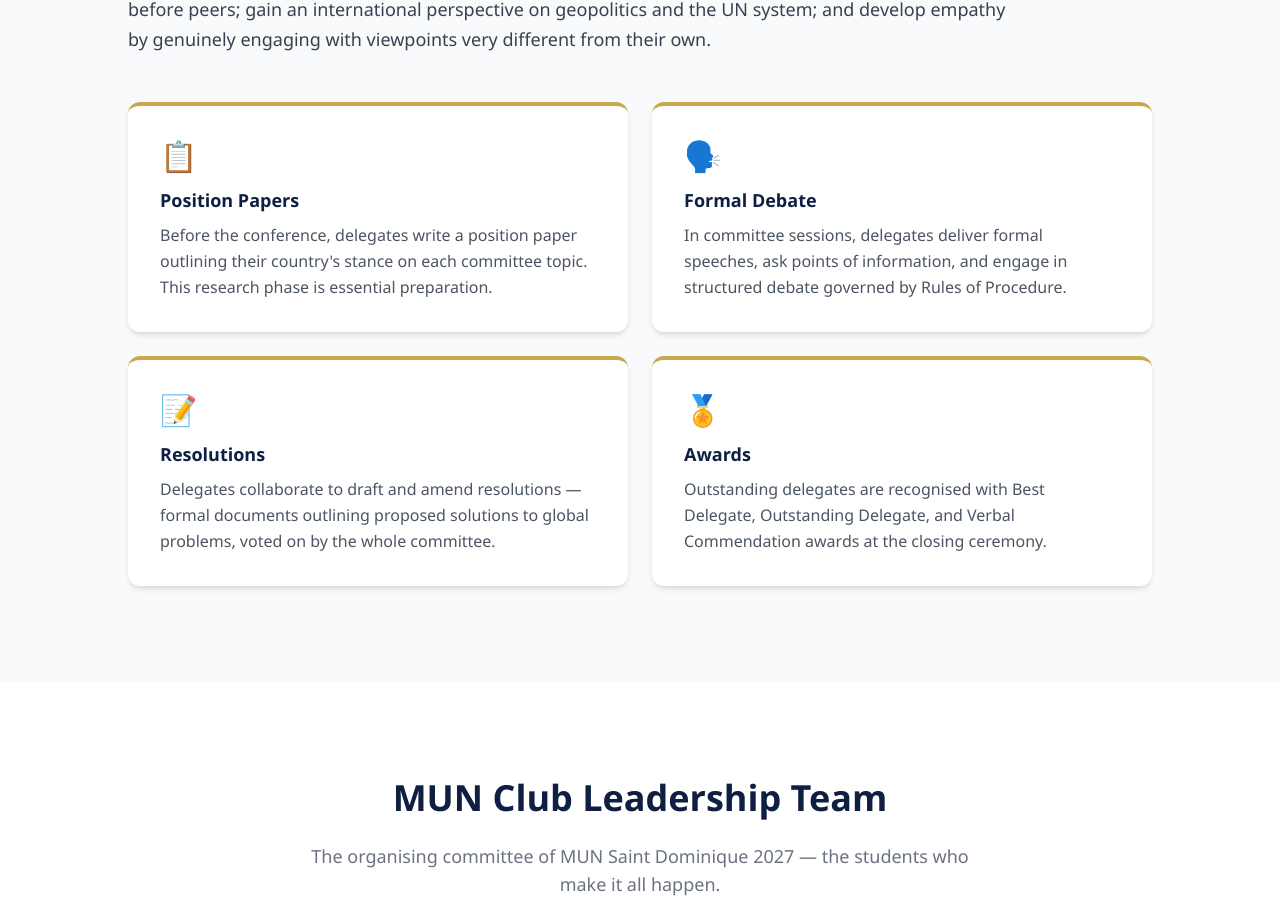
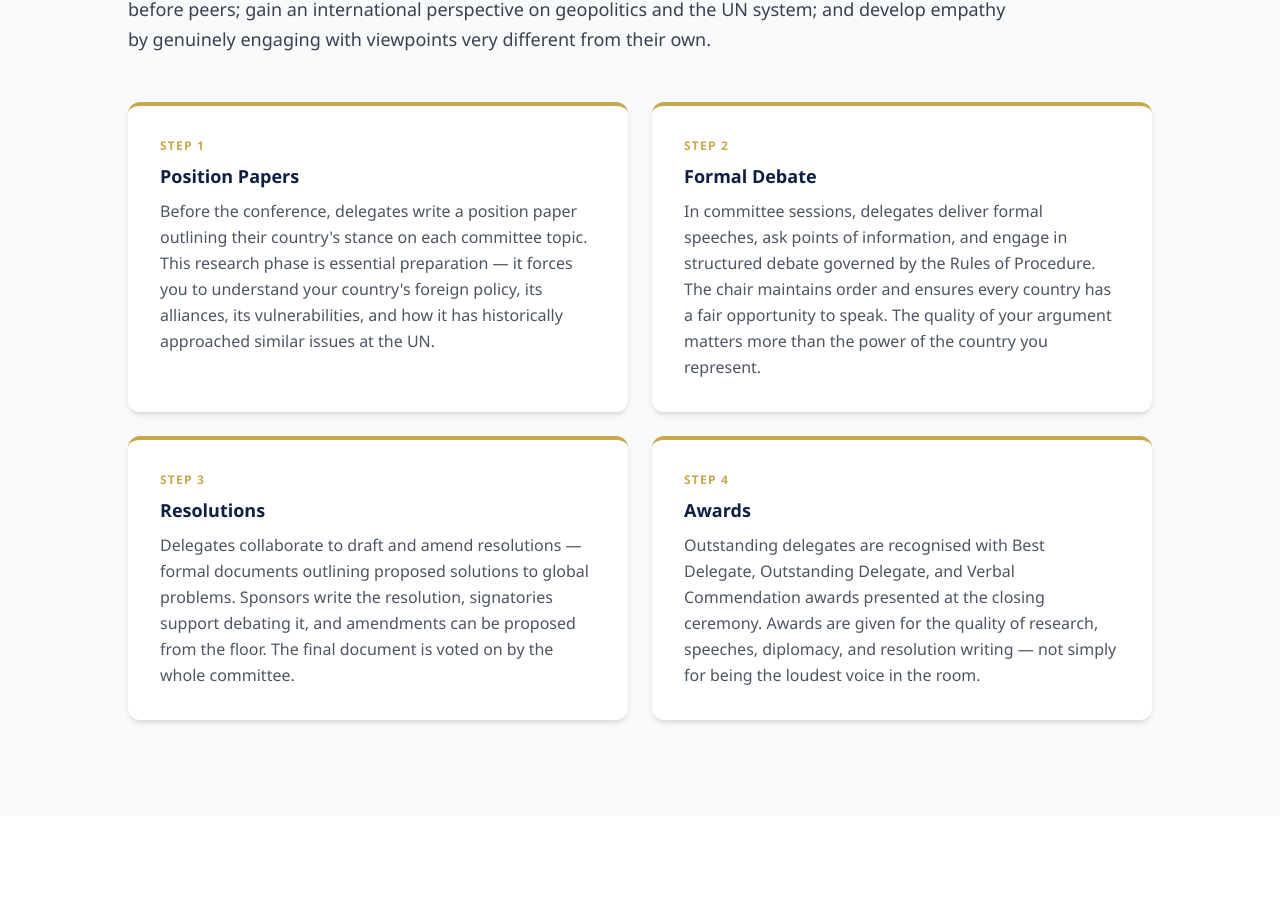
Before and after one commit to gastongabaixtucf8/projet-MUN-saintdo, a Next.js app: page /about in a window 1280 px wide. Shown: the part 1714-2629 px from the top of the page. Built offline with nearby package versions, Linux system fonts and the light colour scheme.

Commit message:
auto-save

```diff
--- a/app/about/page.tsx
+++ b/app/about/page.tsx
@@ -134,13 +134,29 @@ export default function AboutPage() {
 
           <div className="grid md:grid-cols-2 gap-6 mt-12">
             {[
-              { icon: '📋', title: 'Position Papers', text: 'Before the conference, delegates write a position paper outlining their country\'s stance on each committee topic. This research phase is essential preparation.' },
-              { icon: '🗣️', title: 'Formal Debate', text: 'In committee sessions, delegates deliver formal speeches, ask points of information, and engage in structured debate governed by Rules of Procedure.' },
-              { icon: '📝', title: 'Resolutions', text: 'Delegates collaborate to draft and amend resolutions — formal documents outlining proposed solutions to global problems, voted on by the whole committee.' },
-              { icon: '🏅', title: 'Awards', text: 'Outstanding delegates are recognised with Best Delegate, Outstanding Delegate, and Verbal Commendation awards at the closing ceremony.' },
-            ].map(({ icon, title, text }) => (
+              {
+                step: 'Step 1',
+                title: 'Position Papers',
+                text: 'Before the conference, delegates write a position paper outlining their country\'s stance on each committee topic. This research phase is essential preparation — it forces you to understand your country\'s foreign policy, its alliances, its vulnerabilities, and how it has historically approached similar issues at the UN.',
+              },
+              {
+                step: 'Step 2',
+                title: 'Formal Debate',
+                text: 'In committee sessions, delegates deliver formal speeches, ask points of information, and engage in structured debate governed by the Rules of Procedure. The chair maintains order and ensures every country has a fair opportunity to speak. The quality of your argument matters more than the power of the country you represent.',
+              },
+              {
+                step: 'Step 3',
+                title: 'Resolutions',
+                text: 'Delegates collaborate to draft and amend resolutions — formal documents outlining proposed solutions to global problems. Sponsors write the resolution, signatories support debating it, and amendments can be proposed from the floor. The final document is voted on by the whole committee.',
+              },
+              {
+                step: 'Step 4',
+                title: 'Awards',
+                text: 'Outstanding delegates are recognised with Best Delegate, Outstanding Delegate, and Verbal Commendation awards presented at the closing ceremony. Awards are given for the quality of research, speeches, diplomacy, and resolution writing — not simply for being the loudest voice in the room.',
+              },
+            ].map(({ step, title, text }) => (
               <div key={title} className="card">
-                <div className="text-3xl mb-3">{icon}</div>
+                <p className="text-xs font-semibold text-gold uppercase tracking-widest mb-2">{step}</p>
                 <h3 className="font-bold text-navy text-lg mb-2">{title}</h3>
                 <p className="text-gray-600 leading-relaxed">{text}</p>
               </div>
```
